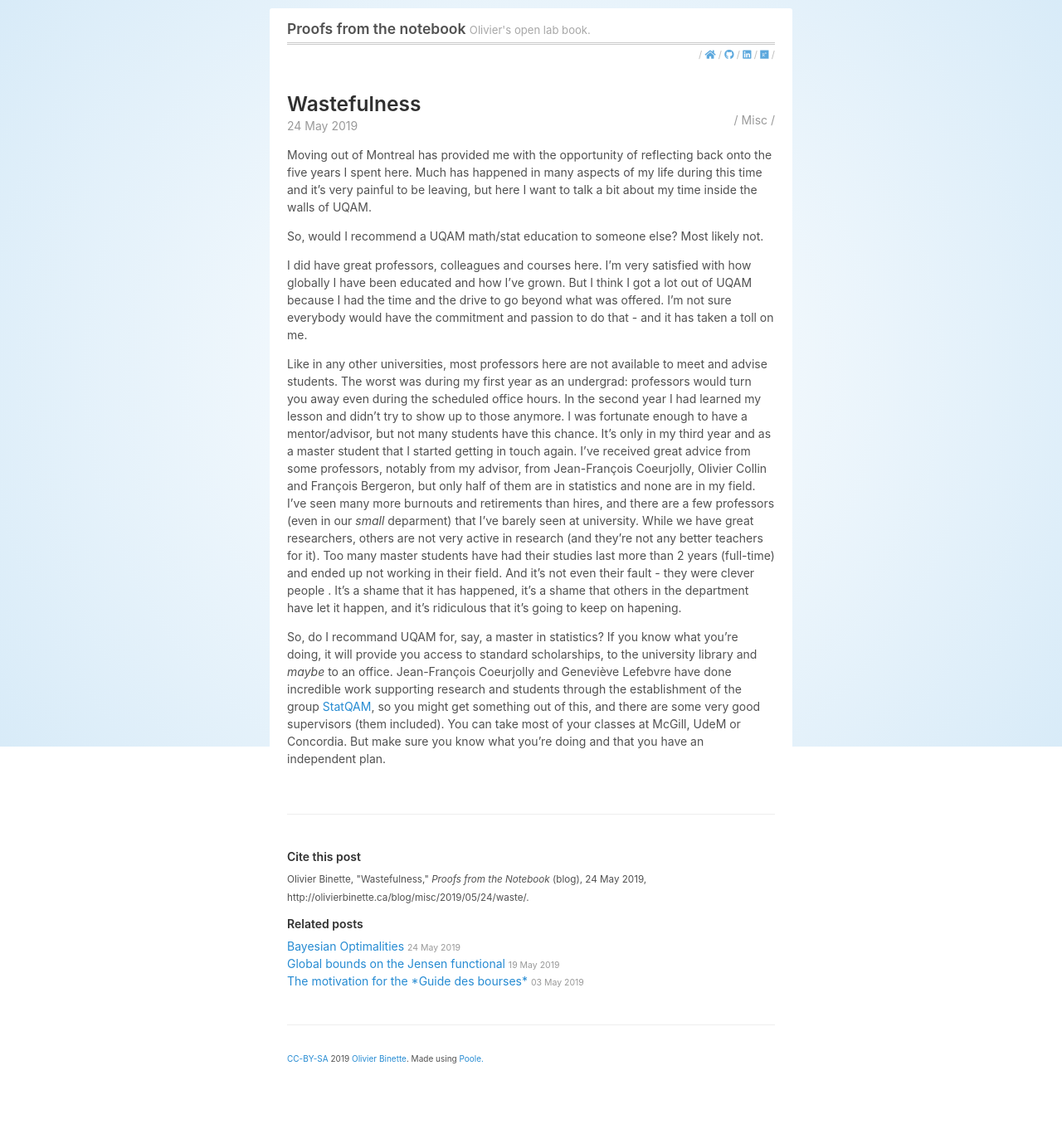
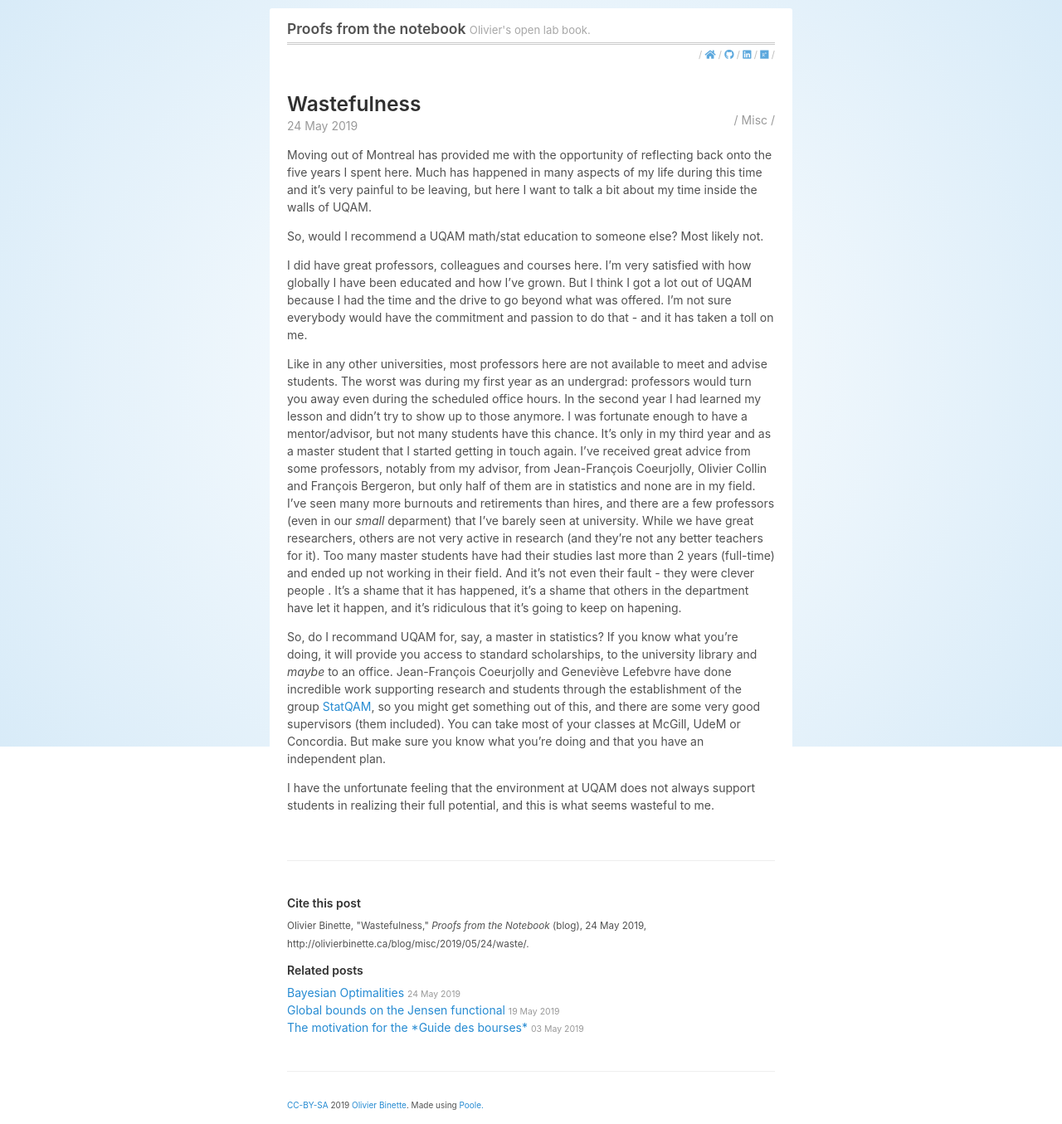
Before and after one commit to OlivierBinette/blog, a Jekyll site: the page built from _posts/2019-05-24-waste.md, in a window 1280 px wide. Shown: the whole page at 83% size. Built offline with Jekyll 4.4.1, drawn with Linux system fonts in a browser that asks for light colours; nearby versions of some CDN libraries; before the commit the page ends 1299 px from its top, so only the background shows below that.

Commit message:
Update 2019-05-24-waste.md

```diff
--- a/_posts/2019-05-24-waste.md
+++ b/_posts/2019-05-24-waste.md
@@ -15,3 +15,5 @@ I did have great professors, colleagues and courses here. I'm very satisfied wit
 Like in any other universities, most professors here are not available to meet and advise students. The worst was during my first year as an undergrad: professors would turn you away even during the scheduled office hours. In the second year I had learned my lesson and didn't try to show up to those anymore. I was fortunate enough to have a mentor/advisor, but not many students have this chance.  It's only in my third year and as a master student that I started getting in touch again. I've received great advice from some professors, notably from my advisor, from Jean-François Coeurjolly, Olivier Collin and François Bergeron, but only half of them are in statistics and none are in my field. I've seen many more burnouts and retirements than hires, and there are a few professors (even in our *small* deparment) that I've barely seen at university. While we have great researchers, others are not very active in research (and they're not any better teachers for it). Too many master students have had their studies last more than 2 years (full-time) and ended up not working in their field. And it's not even their fault - they were clever people . It's a shame that it has happened, it's a shame that others in the department have let it happen, and it's ridiculous that it's going to keep on hapening.
 
 So, do I recommand UQAM for, say, a master in statistics? If you know what you're doing, it will provide you access to standard scholarships, to the university library and *maybe* to an office. Jean-François Coeurjolly and Geneviève Lefebvre have done incredible work supporting research and students through the establishment of the group [StatQAM](https://statqam.uqam.ca/), so you might get something out of this, and there are some very good supervisors (them included). You can take most of your classes at McGill, UdeM or Concordia. But make sure you know what you're doing and that you have an independent plan.
+
+I have the unfortunate feeling that the environment at UQAM does not always support students in realizing their full potential, and this is what seems wasteful to me.
```
